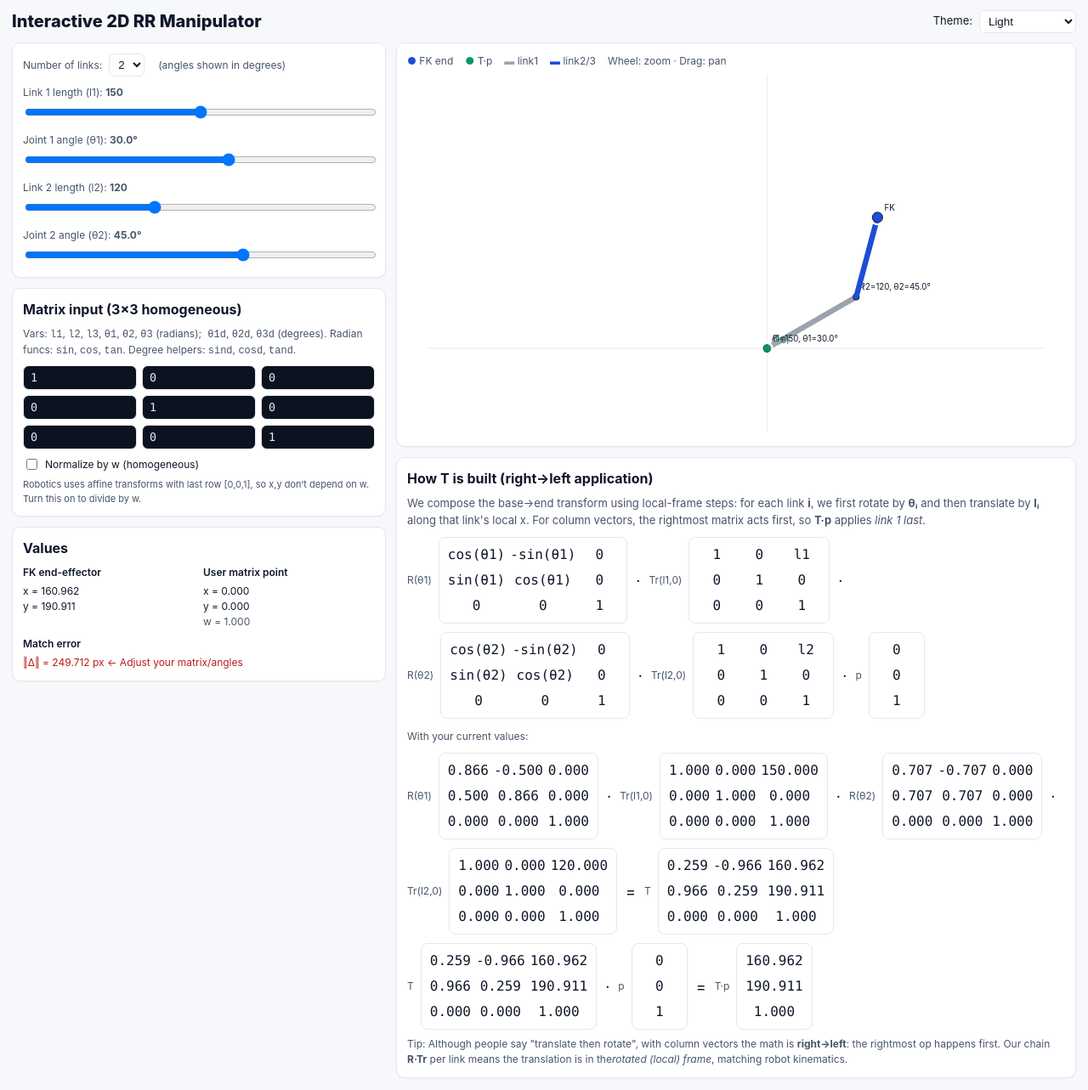
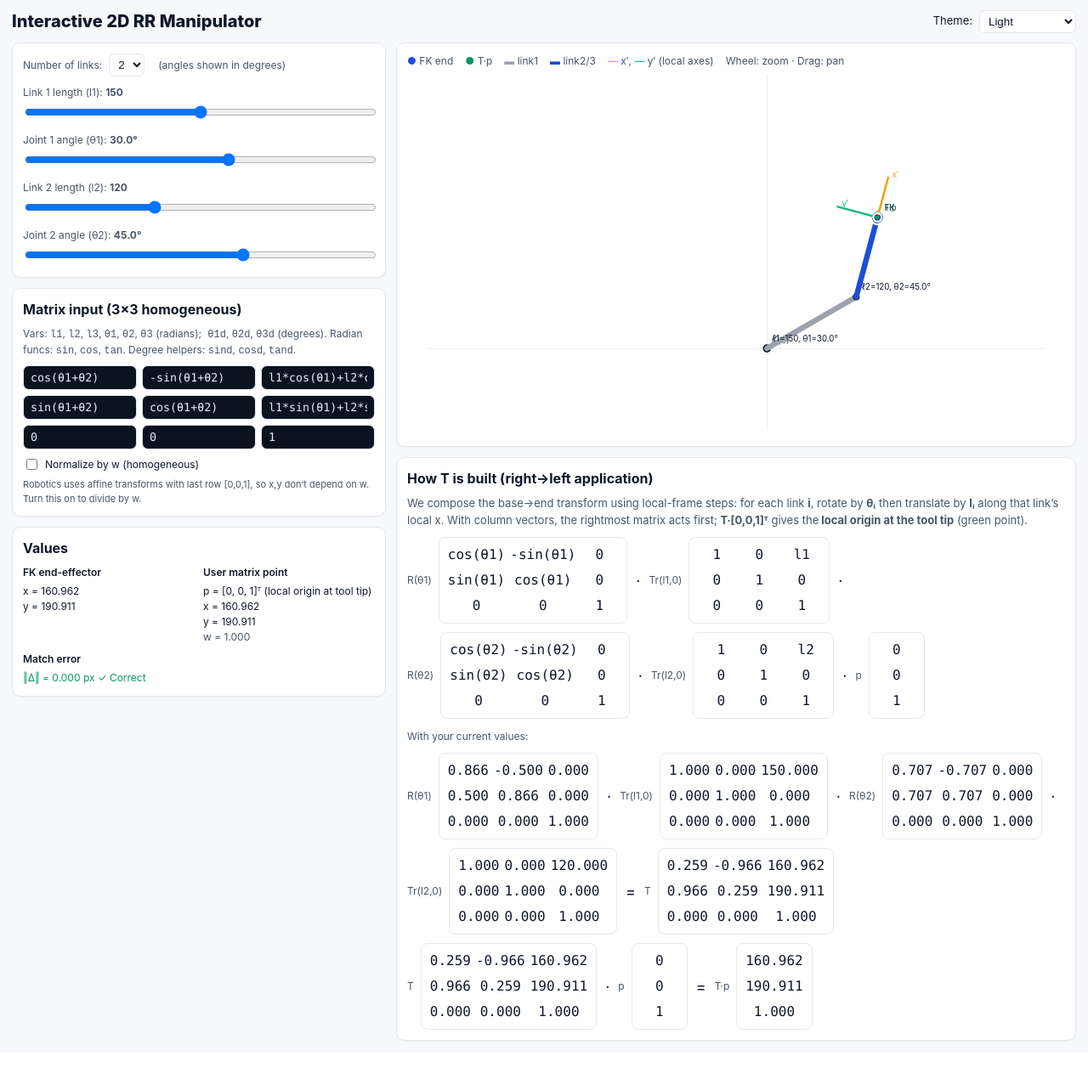
Before and after one commit to Jakub-Kos/WebPage, a React (Vite) app: page / in a window 1280 px wide. Shown: the whole page at 85% size. After the commit the page ends 1239 px from the top, so only its background shows below. Built offline with nearby package versions, Linux system fonts and the light colour scheme.

Commit message:
Added local coordinates at the end arm point

```diff
--- a/src/App.tsx
+++ b/src/App.tsx
@@ -13,12 +13,14 @@ const THEMES: Record<ThemeKey, any> = {
     border: "#e5e7eb",
     text: "#0f172a",
     subtext: "#475569",
-    accent: "#1d4ed8",
+    accent: "#1d4ed8",   // links (blue)
     link1: "#9ca3af",
     base: "#111827",
-    userPoint: "#059669",
+    userPoint: "#059669", // green point
     axis: "#e5e7eb",
     warn: "#b91c1c",
+    localX: "#f59e0b",    // amber for local x'
+    localY: "#10b981",    // emerald for local y'
   },
   dark: {
     bg: "#0b1020",
@@ -32,6 +34,8 @@ const THEMES: Record<ThemeKey, any> = {
     userPoint: "#34d399",
     axis: "#26324f",
     warn: "#f87171",
+    localX: "#fbbf24",
+    localY: "#34d399",
   },
   contrast: {
     bg: "#ffffff",
@@ -45,6 +49,8 @@ const THEMES: Record<ThemeKey, any> = {
     userPoint: "#008000",
     axis: "#cccccc",
     warn: "#cc0000",
+    localX: "#ff7f00",
+    localY: "#007f00",
   },
 };
 
@@ -71,38 +77,25 @@ function matVec(A: number[][], v: number[]) {
 }
 function matIdentity(): number[][] { return [[1,0,0],[0,1,0],[0,0,1]]; }
 
-// ---------- DEFAULT USER MATRIX (2-link symbolic) ----------
+// ---------- DEFAULT USER MATRIX (identity) ----------
 const DEFAULT_MATRIX: string[][] = [
-  ["1", "0", "0"],
-  ["0",  "1",  "0"],
+
+
+  ["cos(θ1+θ2)", "-sin(θ1+θ2)", "l1*cos(θ1)+l2*cos(θ1+θ2)"],
+
+
+  ["sin(θ1+θ2)",  "cos(θ1+θ2)",  "l1*sin(θ1)+l2*sin(θ1+θ2)"],
+
   ["0","0","1"],
+
 ];
 
 // ---------- SIMPLE PANEL ----------
-type PanelProps = PropsWithChildren<{
-  title?: string;
-  style?: React.CSSProperties;
-  colors: any;
-}>;
-
+type PanelProps = PropsWithChildren<{ title?: string; style?: React.CSSProperties; colors: any; }>;
 function Panel({ title, style, colors, children }: PanelProps) {
   return (
-    <div
-      style={{
-        background: colors.panel,
-        border: `1px solid ${colors.border}`,
-        borderRadius: 10,
-        padding: 12,
-        boxSizing: "border-box",
-        boxShadow: "0 1px 2px rgba(16,24,40,0.04)",
-        ...style,
-      }}
-    >
-      {title && (
-        <div style={{ fontWeight: 700, marginBottom: 8, color: colors.text }}>
-          {title}
-        </div>
-      )}
+    <div style={{ background:colors.panel, border:`1px solid ${colors.border}`, borderRadius:10, padding:12, boxSizing:"border-box", boxShadow:"0 1px 2px rgba(16,24,40,0.04)", ...style }}>
+      {title && <div style={{ fontWeight:700, marginBottom:8, color:colors.text }}>{title}</div>}
       {children}
     </div>
   );
@@ -113,19 +106,9 @@ type Cell = string | number;
 const Matrix: React.FC<{ A: Cell[][]; colors:any; label?: string; compact?: boolean }> = ({ A, colors, label, compact }) => (
   <div style={{ display:"inline-flex", alignItems:"center", gap:8 }}>
     {label && <div style={{ color:colors.subtext, fontSize:12, minWidth: compact? undefined : 60, textAlign:"right" }}>{label}</div>}
-    <div style={{
-      display:"grid",
-      gridTemplateColumns:`repeat(${A[0].length}, auto)`,
-      gap:6, padding:"8px 10px",
-      border:`1px solid ${colors.border}`, borderRadius:8,
-      background: colors.panel
-    }}>
+    <div style={{ display:"grid", gridTemplateColumns:`repeat(${A[0].length}, auto)`, gap:6, padding:"8px 10px", border:`1px solid ${colors.border}`, borderRadius:8, background: colors.panel }}>
       {A.flatMap((row, i) => row.map((c, j) => (
-        <div key={`${i}-${j}`} style={{
-          minWidth: compact? 44 : 56, textAlign:"center",
-          fontFamily:"ui-monospace, Menlo, monospace",
-          color: colors.text
-        }}>
+        <div key={`${i}-${j}`} style={{ minWidth: compact? 44 : 56, textAlign:"center", fontFamily:"ui-monospace, Menlo, monospace", color: colors.text }}>
           {typeof c === "number" ? (Number.isFinite(c) ? c.toFixed(3) : "") : c}
         </div>
       )))}
@@ -158,8 +141,8 @@ export default function App() {
       try {
         const scope: Record<string, any> = {
           l1, l2, l3,
-          θ1: toRad(t1deg), θ2: toRad(t2deg), θ3: toRad(t3deg), // radians
-          θ1d: t1deg, θ2d: t2deg, θ3d: t3deg,                   // degree helpers
+          θ1: toRad(t1deg), θ2: toRad(t2deg), θ3: toRad(t3deg),
+          θ1d: t1deg, θ2d: t2deg, θ3d: t3deg,
           pi: Math.PI,
           sind: (x:any)=>Math.sin(toRad(Number(x))),
           cosd: (x:any)=>Math.cos(toRad(Number(x))),
@@ -214,9 +197,10 @@ export default function App() {
     return pts; // length = numArms+1
   }, [numArms, anglesDeg, lengths]);
 
+  // --- user result: T·[0,0,1]^T (local origin at end-effector)
   const endUserRaw = useMemo(() => {
     if (!Tuser) return null;
-    const p = matVec(Tuser,[0,0,1]);
+    const p = matVec(Tuser,[0,0,1]); // [x,y,w]
     return { x: p[0], y: p[1], w: p[2] };
   }, [Tuser]);
 
@@ -291,6 +275,7 @@ export default function App() {
                   </select>
                   <div style={{ marginLeft:8, fontSize:12, color:C.subtext }}>(angles shown in degrees)</div>
                 </div>
+
                 {/* controls per link */}
                 <div>
                   <div style={{ fontSize:12, color:C.subtext, marginBottom:4 }}>Link 1 length (l1): <b>{l1.toFixed(0)}</b></div>
@@ -372,6 +357,7 @@ export default function App() {
                   <div style={{ fontWeight:600, marginBottom:4 }}>User matrix point</div>
                   {endUser ? (
                     <>
+                      <div>p = [0, 0, 1]ᵀ (local origin at tool tip)</div>
                       <div>x = {endUser.x.toFixed(3)}</div>
                       <div>y = {endUser.y.toFixed(3)}</div>
                       {endUserRaw && <div style={{ color:C.subtext }}>w = {endUserRaw.w.toFixed(3)}</div>}
@@ -400,6 +386,7 @@ export default function App() {
                 <span><span style={{ color:C.userPoint }}>●</span> T·p</span>
                 <span><span style={{ color:C.link1 }}>▬</span> link1</span>
                 <span><span style={{ color:C.accent }}>▬</span> link2/3</span>
+                <span><span style={{ color:C.localX }}>—</span> x′, <span style={{ color:C.localY }}>—</span> y′ (local axes)</span>
                 <span>Wheel: zoom · Drag: pan</span>
               </div>
 
@@ -433,34 +420,50 @@ export default function App() {
                   );
                 })}
 
-                {/* FK end (bigger disk under) */}
+                {/* FK end + local axes */}
                 {(() => {
                   const end = joints[joints.length-1];
                   const p2 = worldToScreen(end.x, end.y);
+
+                  // draw local axes of end-effector (constant on-screen length)
+                  const totalAngle = anglesDeg.slice(0, numArms).reduce((a,b)=>a+toRad(b), 0);
+                  const ux = Math.cos(totalAngle), uy = Math.sin(totalAngle);
+                  const vx = -Math.sin(totalAngle), vy = Math.cos(totalAngle);
+                  const screenLen = 60;            // pixels
+                  const worldLen  = screenLen / Math.max(0.0001, scale);
+
+                  const xEnd = worldToScreen(end.x + worldLen*ux, end.y + worldLen*uy);
+                  const yEnd = worldToScreen(end.x + worldLen*vx, end.y + worldLen*vy);
+
                   return (
                     <>
+                      {/* halo + FK dot */}
                       <circle cx={p2.x} cy={p2.y} r={10} fill="none" stroke="#ffffff" strokeWidth={3} opacity={0.9} />
                       <circle cx={p2.x} cy={p2.y} r={7.5} fill={C.accent} stroke="#111827" strokeWidth={1.2} />
                       <text x={p2.x + 10} y={p2.y - 10} fontSize={12} fill={C.text}>FK</text>
+
+                      {/* local axes */}
+                      <line x1={p2.x} y1={p2.y} x2={xEnd.x} y2={xEnd.y} stroke={C.localX} strokeWidth={3} strokeLinecap="round" />
+                      <line x1={p2.x} y1={p2.y} x2={yEnd.x} y2={yEnd.y} stroke={C.localY} strokeWidth={3} strokeLinecap="round" />
+                      <text x={xEnd.x + 6} y={xEnd.y} fontSize={12} fill={C.localX}>x′</text>
+                      <text x={yEnd.x + 6} y={yEnd.y} fontSize={12} fill={C.localY}>y′</text>
                     </>
                   );
                 })()}
 
-                {/* user T·p (draw on top; if coincident, small disk centered → circle-in-circle) */}
+                {/* user T·p (circle-in-circle when coincident) */}
                 {endUser && (() => {
                   const end = joints[joints.length-1];
                   const pU  = worldToScreen(endUser.x, endUser.y);
                   const pFK = worldToScreen(end.x, end.y);
                   const d = Math.hypot(pU.x-pFK.x, pU.y-pFK.y);
-                  const same = d < 0.5; // treat as identical visually
-                  const px = same ? pFK.x : pU.x; const py = same ? pFK.y : pU.y;
+                  const same = d < 0.5;
+                  const sx = same ? pFK.x : pU.x; const sy = same ? pFK.y : pU.y;
                   return (
                     <>
-                      {/* halo */}
-                      <circle cx={px} cy={py} r={same?6:8} fill="none" stroke="#ffffff" strokeWidth={3} opacity={0.95} />
-                      {/* small green */}
-                      <circle cx={px} cy={py} r={same?3.8:5.5} fill={C.userPoint} stroke="#0b1320" strokeWidth={same?0.6:0} />
-                      <text x={px + 10} y={py - 10} fontSize={12} fill={theme==="dark" ? "#86efac" : "#065f46"}>T·p</text>
+                      <circle cx={sx} cy={sy} r={same?6:8} fill="none" stroke="#ffffff" strokeWidth={3} opacity={0.95} />
+                      <circle cx={sx} cy={sy} r={same?3.8:5.5} fill={C.userPoint} stroke="#0b1320" strokeWidth={same?0.6:0} />
+                      <text x={sx + 10} y={sy - 10} fontSize={12} fill={theme==="dark" ? "#86efac" : "#065f46"}>T·p</text>
                     </>
                   );
                 })()}
@@ -470,8 +473,9 @@ export default function App() {
             <Panel colors={C} title="How T is built (right→left application)">
               <div style={{ color:C.subtext, fontSize:13, marginBottom:10 }}>
                 We compose the base→end transform using local-frame steps:
-                for each link <b>i</b>, we first rotate by <b>θᵢ</b> and then translate by <b>lᵢ</b> along that link's local x.
-                For column vectors, the rightmost matrix acts first, so <b>T·p</b> applies <i>link 1 last</i>.
+                for each link <b>i</b>, rotate by <b>θᵢ</b> then translate by <b>lᵢ</b> along that link’s local x.
+                With column vectors, the rightmost matrix acts first; <b>T·[0,0,1]ᵀ</b> gives the
+                <b> local origin at the tool tip</b> (green point).
               </div>
 
               {/* SYMBOLIC CHAIN (depends on numArms) */}
@@ -493,7 +497,6 @@ export default function App() {
                 {(() => {
                   const Rs = anglesDeg.map(a => Rot2D(toRad(a)));
                   const Trs = lengths.map(l => Tran2D(l,0));
-                  // T = R1·Tr1·R2·Tr2·... in left-to-right notation
                   let T = matIdentity();
                   for (let i=0;i<numArms;i++) T = matMul(T, matMul(Rs[i], Trs[i]));
                   const p = [0,0,1];
@@ -525,12 +528,6 @@ export default function App() {
                   );
                 })()}
               </div>
-
-              <div style={{ color:C.subtext, fontSize:12, marginTop:8 }}>
-                Tip: Although people say "translate then rotate", with column vectors the math is <b>right→left</b>:
-                the rightmost op happens first. Our chain <b>R·Tr</b> per link means the translation is in the
-                <i>rotated (local) frame</i>, matching robot kinematics.
-              </div>
             </Panel>
           </div>
         </div>
```
